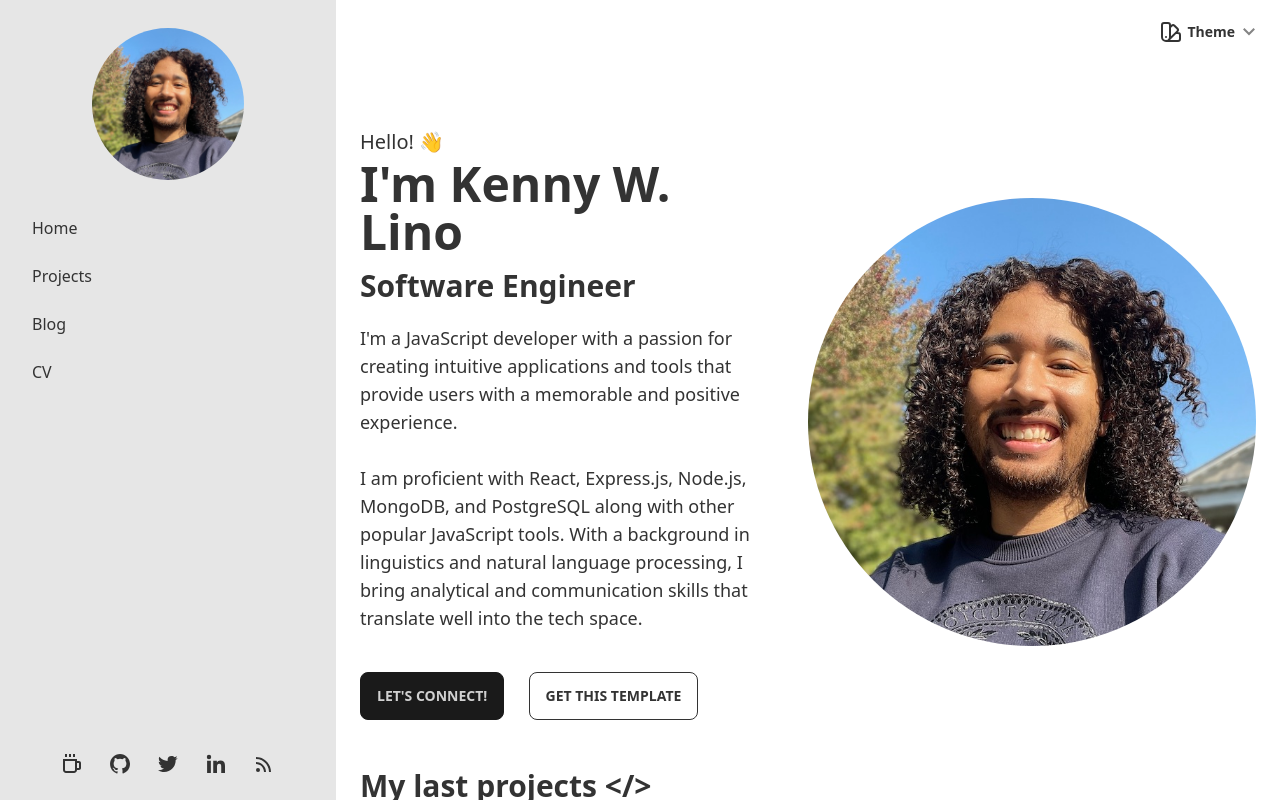
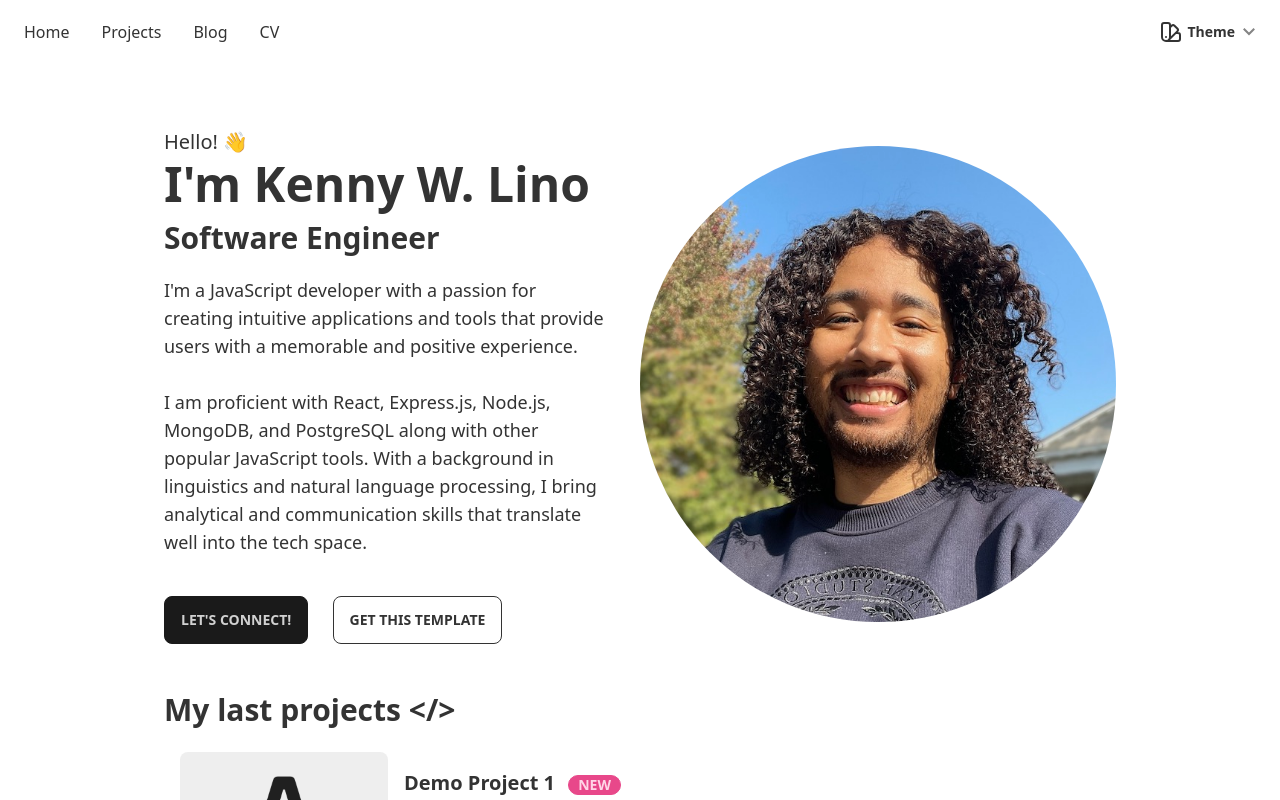
Before and after one commit to kennywlino/blog, an Astro site: page / in a window 1280 px wide. Built offline with nearby package versions, Linux system fonts and the light colour scheme; Astro itself is replaced by a stand-in of ours.

Commit message:
Adjusted sidebar to be header on desktop and sidebar menu on mobile.

```diff
--- a/src/components/Header.astro
+++ b/src/components/Header.astro
@@ -2,7 +2,7 @@
 import ThemeSelector from "./ThemeSelector.astro";
 ---
 <div
-  class="sticky lg:shadow-none lg:backdrop-blur-none lg:bg-opacity-0 top-0 z-30 flex h-16 w-full justify-center bg-opacity-90 backdrop-blur transition-all duration-100 bg-base-100 text-base-content shadow-sm"
+  class="lg:shadow-none lg:backdrop-blur-none lg:bg-opacity-0 top-0 z-30 flex h-16 w-full justify-center bg-opacity-90 backdrop-blur transition-all duration-100 bg-base-100 text-base-content shadow-sm"
 >
   <div class="navbar">
     <div class="navbar-start">
@@ -11,6 +11,15 @@ import ThemeSelector from "./ThemeSelector.astro";
           ><path stroke-linecap="round" stroke-linejoin="round" stroke-width="2" d="M4 6h16M4 12h16M4 18h16"></path>
         </svg>
       </label>
+      <div class="hidden lg:block">
+        <ul class="menu menu-horizontal">
+          <!-- Sidebar content here -->
+          <li><a href="/">Home</a></li>
+          <li><a href="/projects">Projects</a></li>
+          <li><a href="/blog/">Blog</a></li>
+          <li><a href="/cv">CV</a></li>
+        </ul>
+      </div>
     </div>
     <div class="navbar-center">
       <a class="btn btn-ghost normal-case text-xl lg:hidden" href="/">Kenny W. Lino 👨🏽‍💻</a>
--- a/src/components/SideBar.astro
+++ b/src/components/SideBar.astro
@@ -1,15 +1,7 @@
 <div class="drawer-side bg-base-200">
   <label for="my-drawer" class="drawer-overlay bg-base-200"></label>
+
   <div class="menu flex flex-col flex-nowrap p-4 overflow-y-auto w-[21rem] bg-base-200 text-base-content">
-    <div class="w-fit">
-      <a href="/">
-        <div class="avatar transition ease-in-out w-1/2 hover:scale-[102%] block m-auto mt-3 mb-6">
-          <div>
-            <img class="mask mask-circle" src="/profile.jpg" alt="profile image" />
-          </div>
-        </div>
-      </a>
-    </div>
     <ul class="grow shrink">
       <!-- Sidebar content here -->
       <li><a href="/">Home</a></li>
@@ -17,6 +9,9 @@
       <li><a href="/blog/">Blog</a></li>
       <li><a href="/cv">CV</a></li>
     </ul>
+
+
+
     <div class="social-icons px-4 my-2 flex self-center">
       <a href="https://manuelernestog.github.io/paylink/" target="_blank" class="mx-3" aria-label="Support my work" title="Support my work">
         <svg
--- a/src/layouts/BaseLayout.astro
+++ b/src/layouts/BaseLayout.astro
@@ -15,10 +15,12 @@ const { image, title = SITE_TITLE, description = SITE_DESCRIPTION } = Astro.prop
     <BaseHead title={title} description={description} image={image} />
   </head>
   <body>
-    <div class="bg-base-100 drawer drawer-mobile">
+    <div class="bg-base-100 drawer">
       <input id="my-drawer" type="checkbox" class="drawer-toggle" />
       <div class="drawer-content flex flex-col bg-base-100">
+
         <Header title={SITE_TITLE} />
+
         <div class="md:flex md:justify-center">
           <main class="p-6 pt-10 max-w-[1000px]">
             <slot />
```
Also changed, not shown: .tina/__generated__/_lookup.json.
